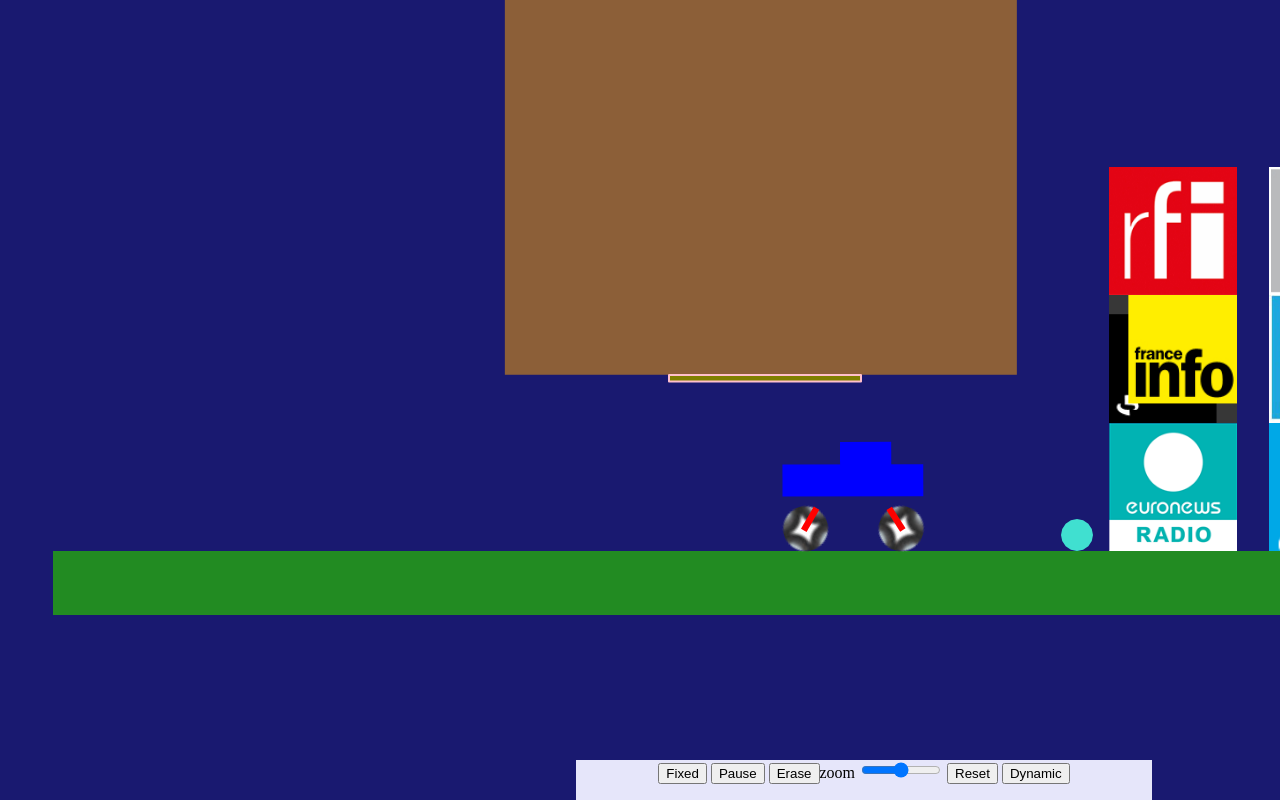
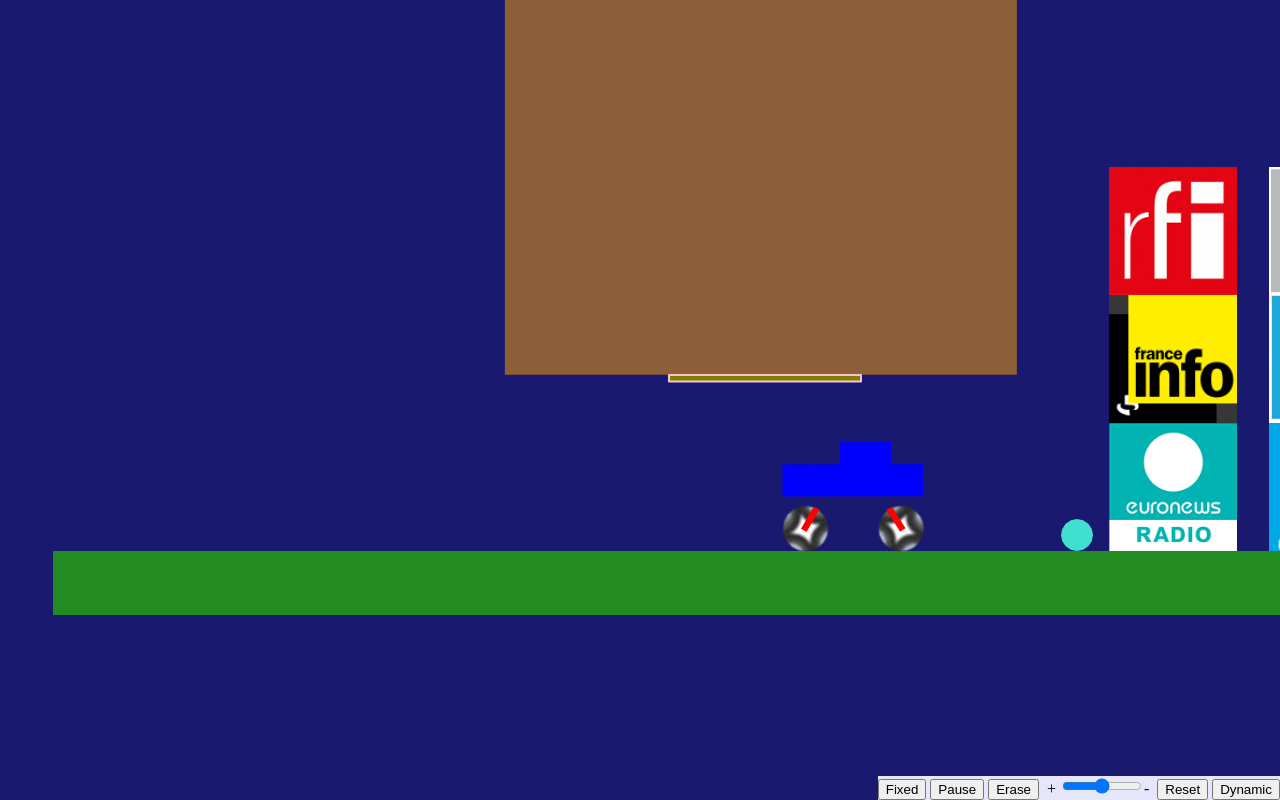
Before and after one commit to licart/draw-to-play, a plain HTML site: page index.html in a window 1280 px wide. Drawn offline with nearby package versions, Linux system fonts and the light colour scheme.

Commit message:
Update index.html

```diff
--- a/index.html
+++ b/index.html
@@ -20,11 +20,11 @@ canvas { display:block; background-color: MidnightBlue ; cursor: pointer;}
 
     <div id="body" ><iframe id ="tv"  src=""  frameborder="0"></iframe> </div>
 
-                <div style="position: absolute; top:95%; left: 45%; width: 45%; height: 8%;vertical-align: top;text-align: center; background-color: lavender;" >
+                <div style="position: absolute; bottom:0; right: 0; text-align: center; background-color: lavender;" >
                    <button  onclick="fixe=true; dyna=false">Fixed</button>
                     <button  onclick="pause();">Pause</button>
-                    <button  onclick="eraseline();">Erase</button><label for="rangeinput">zoom</label>
-<input id="rangeinput" style="width: 80px; " type="range"  value=30  min="25" max="35"/>
+                    <button  onclick="eraseline();">Erase</button>&nbsp; +
+<input id="rangeinput" style="width: 80px; " type="range"  value=30  min="25" max="35"/>-&nbsp;
                     <button onclick="resetScene();">Reset</button>
 					<button  onclick="dyna=true; fixe=false">Dynamic</button>
                 </div>
```
